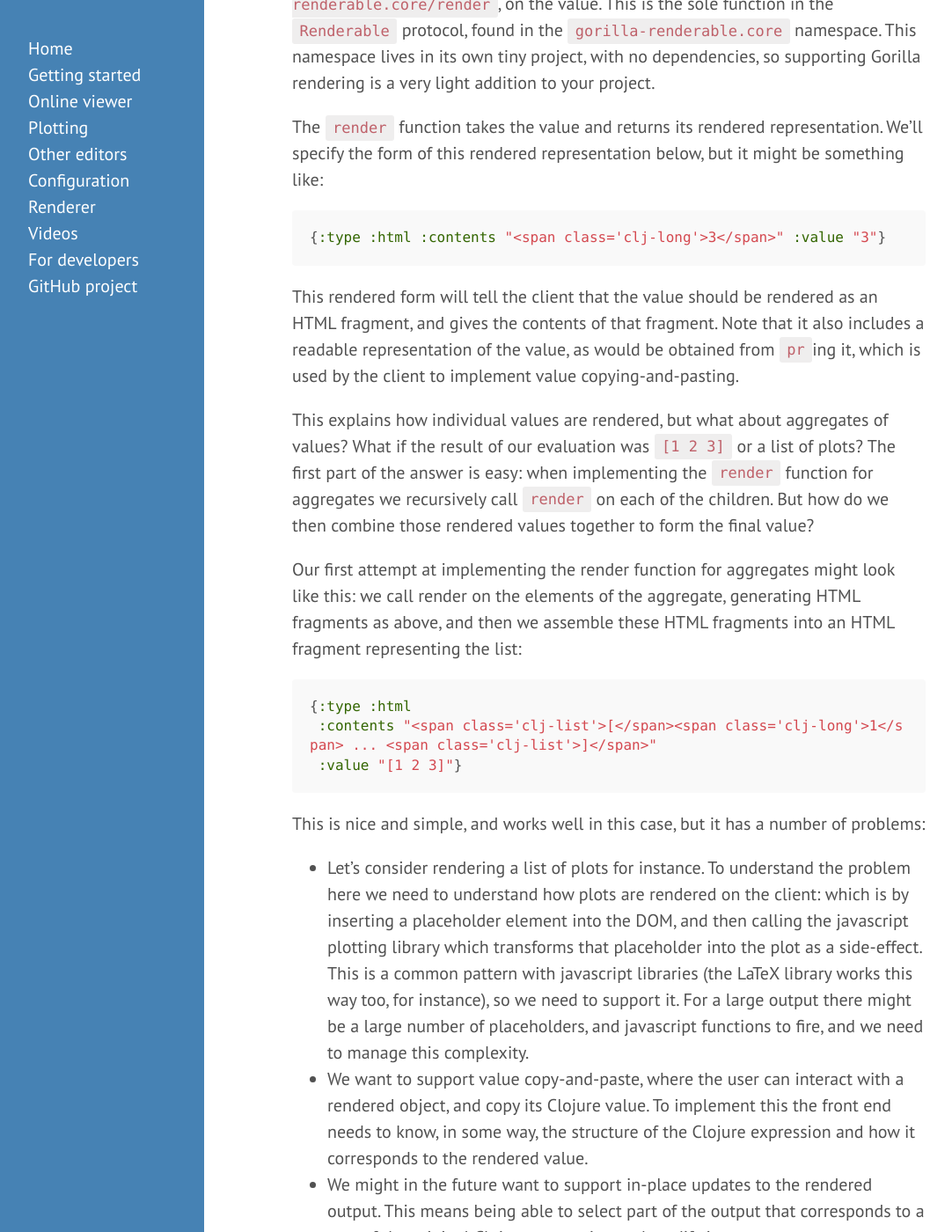
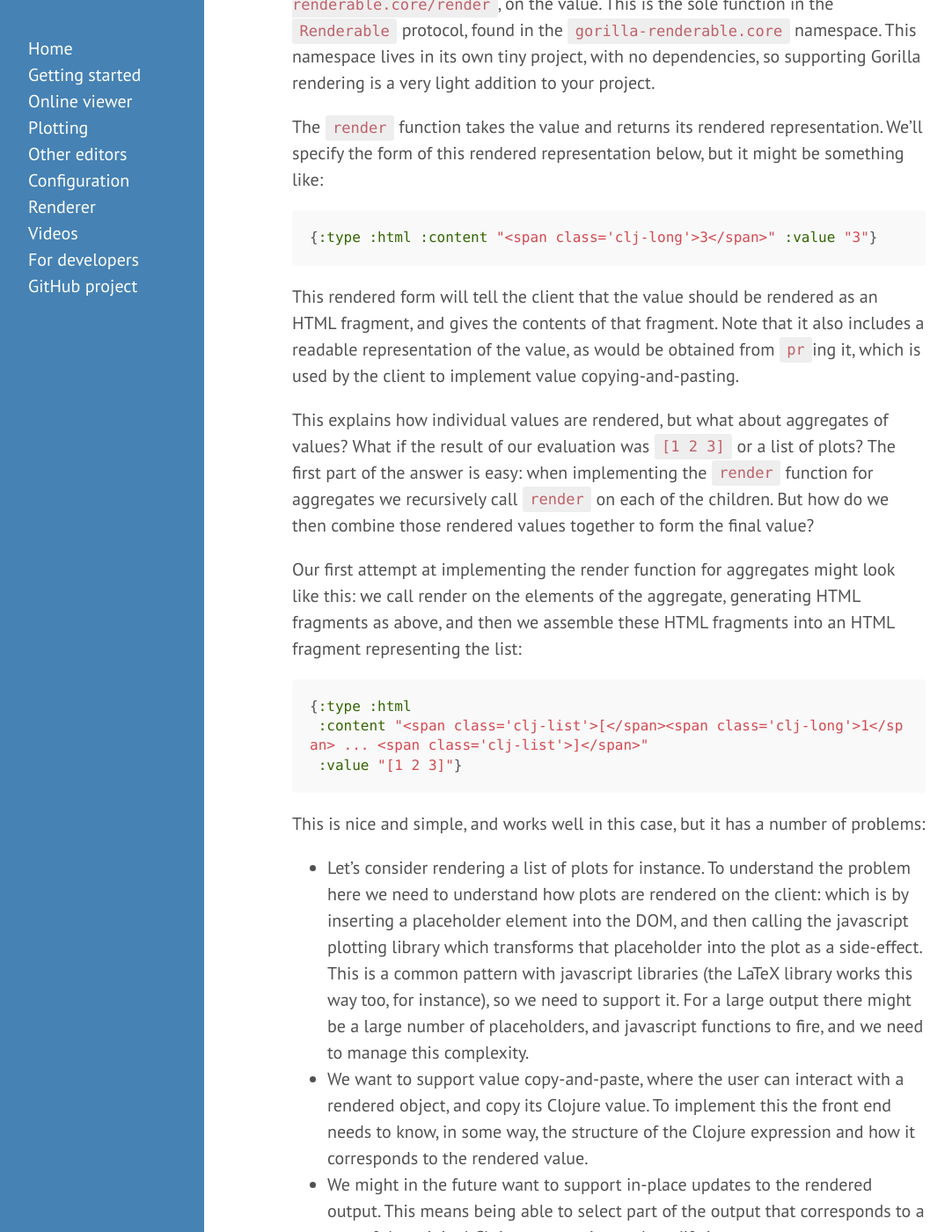
Before and after one commit to JonyEpsilon/gorilla-repl.org, a Jekyll site: the page built from renderer.md, in a window 1280 px wide and 1400 px high, scrolled down 1687 px. Shown: the whole window at 88% size, without its empty margins (8-1090 px from the left). Built offline with Jekyll 4.4.1, drawn with Linux system fonts in a browser that asks for light colours; Markdown is read by kramdown in place of the engine named in the settings; some of the changed text lies outside the part shown.

Commit message:
Fix typos, thanks to @jococo.

````diff
--- a/renderer.md
+++ b/renderer.md
@@ -57,7 +57,7 @@ The `render` function takes the value and returns its rendered representation. W
 representation below, but it might be something like:
 
 ```clojure
-{:type :html :contents "<span class='clj-long'>3</span>" :value "3"}
+{:type :html :content "<span class='clj-long'>3</span>" :value "3"}
 ```
 This rendered form will tell the client that the value should be rendered as an HTML fragment, and gives the contents of
 that fragment. Note that it also includes a readable representation of the value, as would be obtained from `pr`ing it,
@@ -74,7 +74,7 @@ fragment representing the list:
 
 ```clojure
 {:type :html
- :contents "<span class='clj-list'>[</span><span class='clj-long'>1</span> ... <span class='clj-list'>]</span>"
+ :content "<span class='clj-list'>[</span><span class='clj-long'>1</span> ... <span class='clj-list'>]</span>"
  :value "[1 2 3]"}
 ```
 This is nice and simple, and works well in this case, but it has a number of problems:
@@ -120,7 +120,7 @@ For reference, here is a specification of the rendered representation. A valid v
 one of:
 
 ```clojure
-{:type :html :contents "some html" :value "pr'ed value"}
+{:type :html :content "some html" :value "pr'ed value"}
 ```
 This is the simplest, representing a raw HTML fragment that represents the value.
 
@@ -131,7 +131,7 @@ This represents a Vega visualisation. `<<vega spec>>` should be a value that, wh
 spec.
 
 ```clojure
-{:type :latex :contents "some latex" :value "pr'ed value"}
+{:type :latex :content "some latex" :value "pr'ed value"}
 ```
 Represents a fragment of LaTeX. Will be displayed inline. You do not need the MathJAX delimiters ($$ or @@).
 
````
